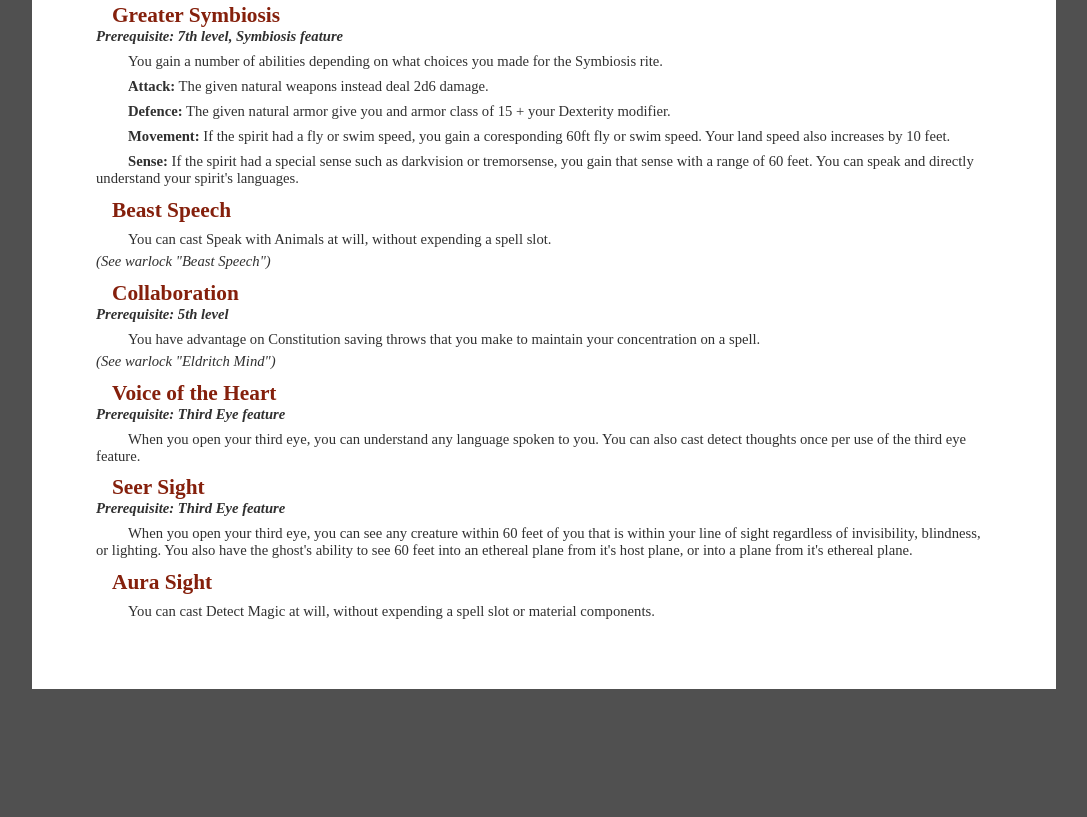
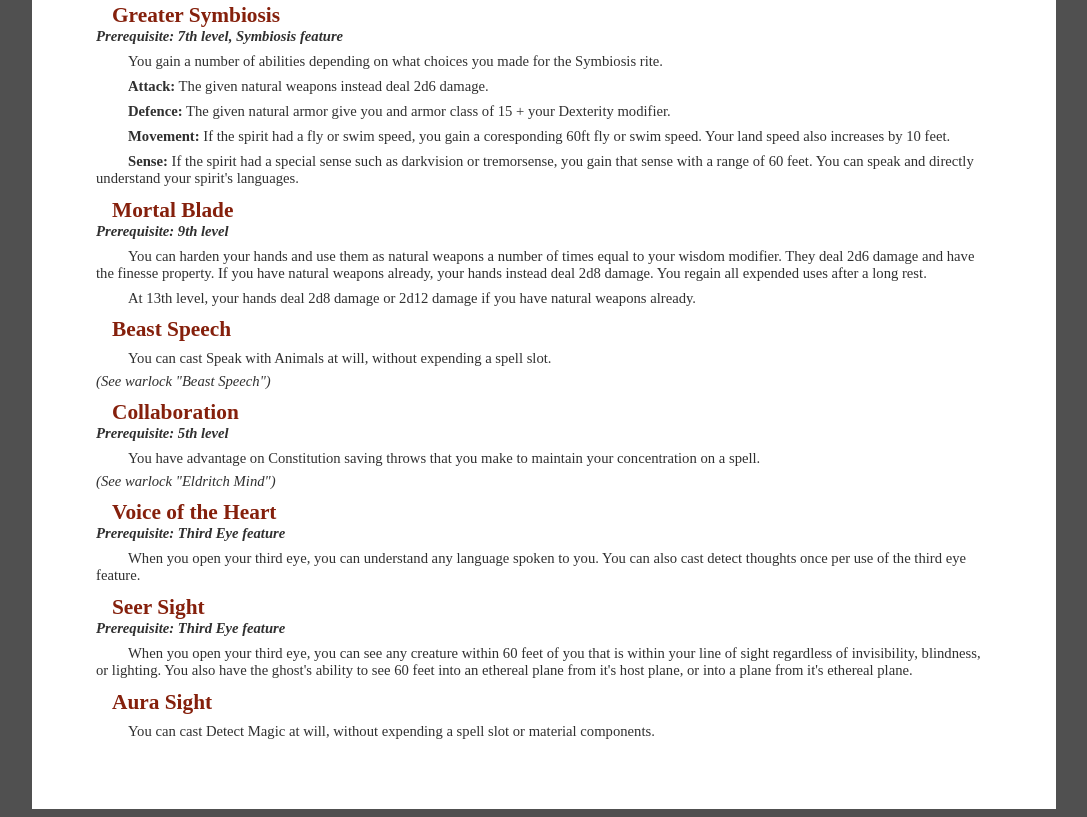
Before and after one commit to mihow/ishax-kos.github.io, a plain HTML site: page homebrew/medium_rites.html in a window 1280 px wide. Shown: the part 873-1690 px from the top of the page, without its empty margins (96-1183 px from the left). Before the commit the page ends 1570 px from the top, so only its background shows below. Drawn offline with Linux system fonts and the light colour scheme; a script that the page names is missing; a web font is replaced by a local one.

Commit message:
Add mortal blade

```diff
--- a/homebrew/medium_rites.html
+++ b/homebrew/medium_rites.html
@@ -84,7 +84,21 @@
             </p>
         </li>
 
+
+        <li>
+            <h3>Mortal Blade</h3>
+            <div class=prereq>
+                Prerequisite: 9th level
+            </div>
             <p>
+               You can harden your hands and use them as natural weapons a number of times equal to your wisdom modifier. They deal 2d6 damage and have the finesse property. If you have natural weapons already, your hands instead deal 2d8 damage. You regain all expended uses after a long rest.
+            </p>
+            <p>
+                At 13th level, your hands deal 2d8 damage or 2d12 damage if you have natural weapons already.
+            </p>
+        </li>
+
+
         <li>
             <h3>Beast Speech</h3>
             <p>
```
